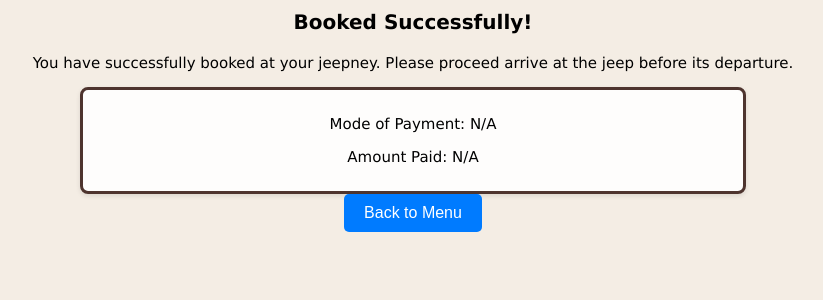
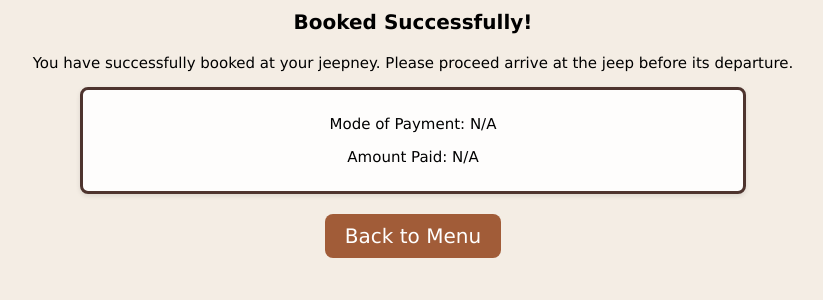
Before and after one commit to davon09/QuickieJeepney, a PHP site: page /user/booking/confirm_booking.php in a window 1280 px wide. Shown: the part 264-564 px from the top of the page, without its empty margins (227-1050 px from the left). Run offline with PHP 8.4, Linux system fonts and the light colour scheme; data that the repository does not hold is empty.

Commit message:
finised confirm booking

```diff
--- a/user/booking/confirm_booking.css
+++ b/user/booking/confirm_booking.css
@@ -54,16 +54,20 @@ body {
     font-family:Verdana, Geneva, Tahoma, sans-serif;
     text-align: center;
 }
-.button{
+.button-back {
     display: inline-block;
-            padding: 10px 20px;
-            font-size: 16px;
-            color: white;
-            background-color: #007BFF;
-            border: none;
-            border-radius: 5px;
-            text-decoration: none;
+    margin-top: 20px;
+    padding: 10px 20px;
+    font-size: 20px;
+    color: white;
+    background-color: #a15c38;
+    border: none;
+    border-radius: 8px;
+    text-decoration: none;
+    cursor: pointer;
+    font-family:Verdana, Geneva, Tahoma, sans-serif;
 }
-.button:hover {
-    background-color: #0056b3;
+.button-back:hover {
+    background-color: #d99069;
+    transform: scale(1.05);
 }
--- a/user/booking/confirm_booking.php
+++ b/user/booking/confirm_booking.php
@@ -40,7 +40,6 @@ if ($result->num_rows > 0) {
     <p class="text-info">Mode of Payment: <?php echo $paymentMethod; ?> </p>
     <p class="text-info">Amount Paid: <?php echo $amountPaid; ?> </p>
 </div>
-<a href="../menu/menu.php" class="button">Back to Menu</a>
-</div>
+<a href="../menu/menu.php" class="button-back">Back to Menu</a>
 </body>
 </html>
```
